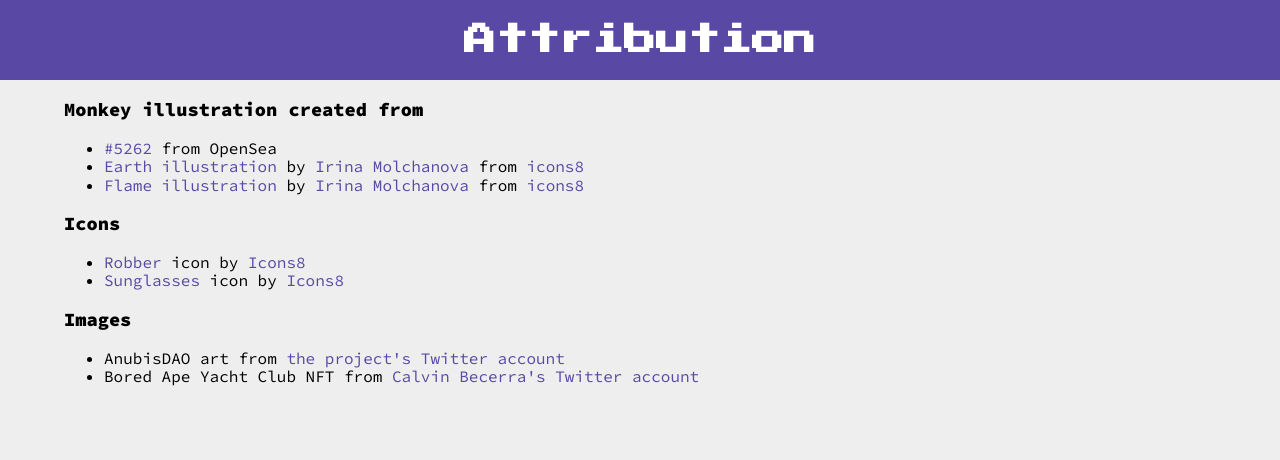
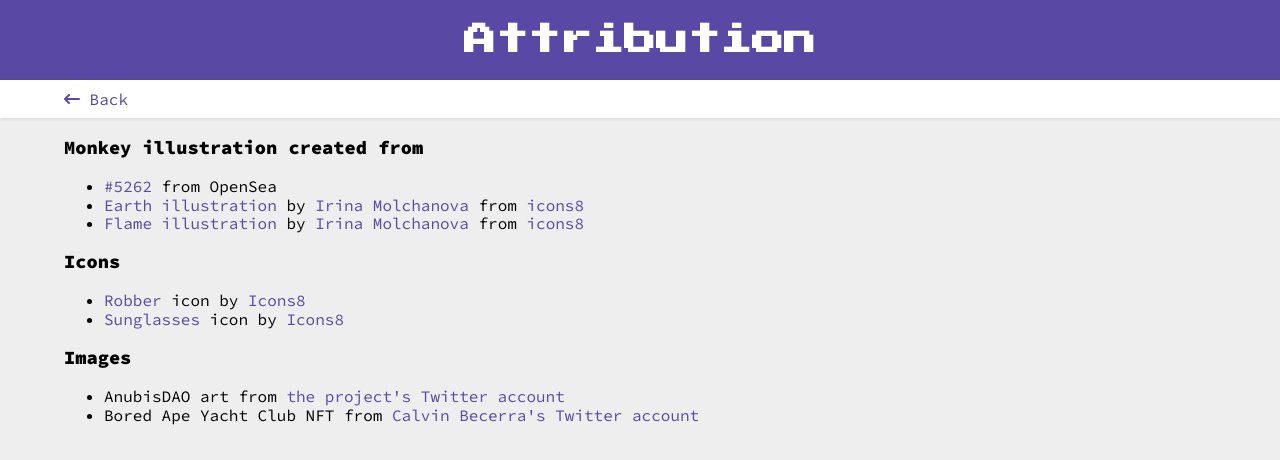
Before and after one commit to nakaohideo/web3-is-going-great, a React (Create React App) app: page /attribution in a window 1280 px wide. Shown: the top 460 px of the page. Built offline with nearby package versions, Linux system fonts and the light colour scheme.

Commit message:
Back button

```diff
--- a/src/components/Link.js
+++ b/src/components/ExternalLink.js
@@ -1,7 +1,7 @@
 import React from "react";
 import PropTypes from "prop-types";
 
-export default function Link({ children, href }) {
+export default function ExternalLink({ children, href }) {
   return (
     <a target="_blank" rel="noreferrer" href={href}>
       {children}
@@ -9,7 +9,7 @@ export default function Link({ children, href }) {
   );
 }
 
-Link.propTypes = {
+ExternalLink.propTypes = {
   children: PropTypes.node.isRequired,
   href: PropTypes.string.isRequired,
 };
--- a/src/components/pages/Attribution.js
+++ b/src/components/pages/Attribution.js
@@ -1,5 +1,6 @@
 import React from "react";
-import Link from "../Link";
+import { Link } from "react-router-dom";
+import ExternalLink from "../ExternalLink";
 
 export default function Attribution() {
   return (
@@ -7,63 +8,70 @@ export default function Attribution() {
       <header className="attribution-header">
         <h1>Attribution</h1>
       </header>
+      <nav className="navigation-bar">
+        <div className="contents">
+          <Link to="/">
+            <i className="fas fa-arrow-left-long" /> Back
+          </Link>
+        </div>
+      </nav>
       <div className="content-wrapper">
         <article className="attribution">
           <h3>Monkey illustration created from</h3>
           <ul>
             <li>
-              <Link href="https://opensea.io/assets/0xbc4ca0eda7647a8ab7c2061c2e118a18a936f13d/5262">
+              <ExternalLink href="https://opensea.io/assets/0xbc4ca0eda7647a8ab7c2061c2e118a18a936f13d/5262">
                 <span>#5262</span>
-              </Link>
+              </ExternalLink>
               <span> from OpenSea</span>
             </li>
             <li>
-              <Link href="https://icons8.com/illustrations/illustration/burgundy-123">
+              <ExternalLink href="https://icons8.com/illustrations/illustration/burgundy-123">
                 Earth illustration
-              </Link>
+              </ExternalLink>
               <span> by </span>
-              <Link href="https://icons8.com/illustrations/author/603d1fd6123f9916a4db9ee6">
+              <ExternalLink href="https://icons8.com/illustrations/author/603d1fd6123f9916a4db9ee6">
                 <span>Irina Molchanova</span>
-              </Link>
+              </ExternalLink>
               <span> from </span>
-              <Link href="https://icons8.com/illustrations">
+              <ExternalLink href="https://icons8.com/illustrations">
                 <span>icons8</span>
-              </Link>
+              </ExternalLink>
             </li>
             <li>
-              <Link href="https://icons8.com/illustrations/illustration/burgundy-fire-1">
+              <ExternalLink href="https://icons8.com/illustrations/illustration/burgundy-fire-1">
                 Flame illustration
-              </Link>
+              </ExternalLink>
               <span> by </span>
-              <Link href="https://icons8.com/illustrations/author/603d1fd6123f9916a4db9ee6">
+              <ExternalLink href="https://icons8.com/illustrations/author/603d1fd6123f9916a4db9ee6">
                 <span>Irina Molchanova</span>
-              </Link>
+              </ExternalLink>
               <span> from </span>
-              <Link href="https://icons8.com/illustrations">
+              <ExternalLink href="https://icons8.com/illustrations">
                 <span>icons8</span>
-              </Link>
+              </ExternalLink>
             </li>
           </ul>
 
           <h3>Icons</h3>
           <ul>
             <li>
-              <Link href="https://icons8.com/icon/zq5OEurKP6Ip/robber">
+              <ExternalLink href="https://icons8.com/icon/zq5OEurKP6Ip/robber">
                 <span>Robber</span>
-              </Link>
+              </ExternalLink>
               <span> icon by </span>
-              <Link href="https://icons8.com">
+              <ExternalLink href="https://icons8.com">
                 <span>Icons8</span>
-              </Link>
+              </ExternalLink>
             </li>
             <li>
-              <Link href="https://icons8.com/icon/36931/sun-glasses">
+              <ExternalLink href="https://icons8.com/icon/36931/sun-glasses">
                 <span>Sunglasses</span>
-              </Link>
+              </ExternalLink>
               <span> icon by </span>
-              <Link href="https://icons8.com">
+              <ExternalLink href="https://icons8.com">
                 <span>Icons8</span>
-              </Link>
+              </ExternalLink>
             </li>
           </ul>
 
@@ -71,15 +79,15 @@ export default function Attribution() {
           <ul>
             <li>
               <span>AnubisDAO art from </span>
-              <Link href="https://twitter.com/anubisdao">
+              <ExternalLink href="https://twitter.com/anubisdao">
                 <span>the project's Twitter account</span>
-              </Link>
+              </ExternalLink>
             </li>
             <li>
               <span>Bored Ape Yacht Club NFT from </span>
-              <Link href="https://twitter.com/calvinbecerra/status/1454328591202721796">
+              <ExternalLink href="https://twitter.com/calvinbecerra/status/1454328591202721796">
                 <span>Calvin Becerra's Twitter account</span>
-              </Link>
+              </ExternalLink>
             </li>
           </ul>
         </article>
--- a/src/styles/main.sass
+++ b/src/styles/main.sass
@@ -234,6 +234,16 @@ div.content-wrapper
   margin: 0 auto
   padding-bottom: 20px
 
+.navigation-bar
+  background-color: $filterbar-background
+  box-shadow: 0px 1px 3px rgba(0, 0, 0, 0.1)
+
+  .contents
+    width: 90%
+    max-width: 1600px
+    padding: 10px 0
+    margin: 0 auto
+
 .etc
   width: 90%
   max-width: 1600px
```
